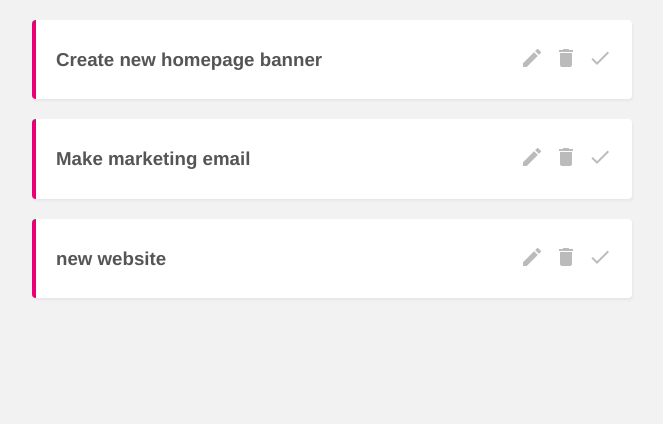
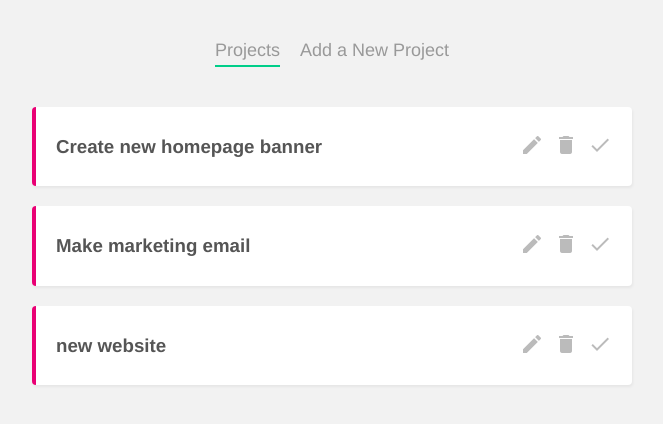
Before and after one commit to Farazzaidi22/Project-Planner, a Vue app: page / in a window 1280 px wide. Shown: the top 424 px of the page, without its empty margins (308-971 px from the left). Built offline with nearby package versions, Linux system fonts and the light colour scheme; data requests are answered from the project's data file.

Commit message:
navbar added to show currently active page

```diff
--- a/src/App.vue
+++ b/src/App.vue
@@ -1,6 +1,15 @@
 <template>
+  <Navbar />
   <router-view/>
 </template>
+
+<script>
+import Navbar from './components/Navbar.vue'
+export default {
+  components: { Navbar }
+}
+</script>
+
 
 <style>
 
--- /dev/null
+++ b/src/components/Navbar.vue
@@ -0,0 +1,32 @@
+<template>
+  <nav class="main-nav">
+      <router-link :to="{ name: 'Home'}">Projects</router-link>
+      <router-link :to="{ name: 'AddProject'}">Add a New Project</router-link>
+  </nav>
+</template>
+
+<script>
+export default {
+
+}
+</script>
+
+<style>
+    .main-nav{
+        text-align: center;
+        margin: 40px auto;
+    }
+
+    .main-nav a{
+        display: inline-block;
+        text-decoration: none;
+        margin: 0 10px;
+        color: #999;
+        font-size: 18px;
+    }
+
+    a.router-link-active{
+        border-bottom: 2px solid #00ce89;
+        padding-bottom: 4px;
+    }
+</style>
```
